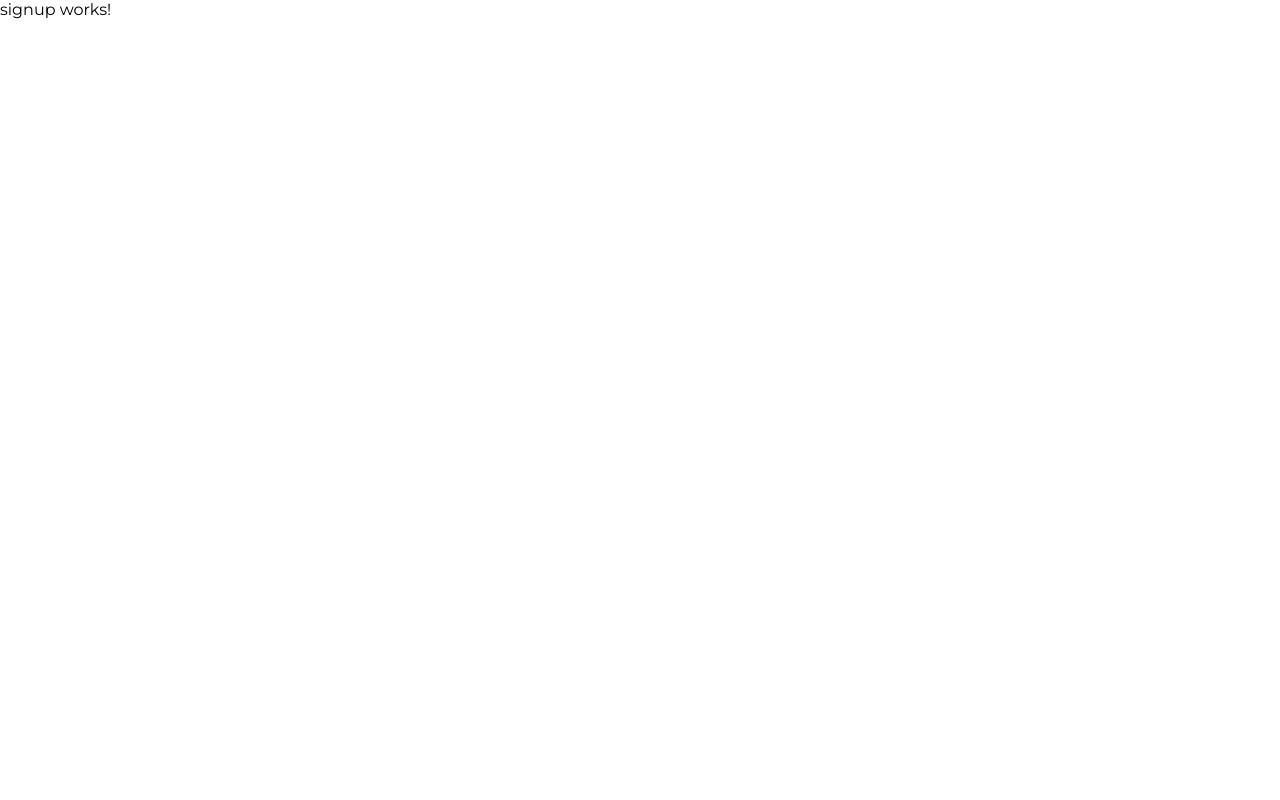
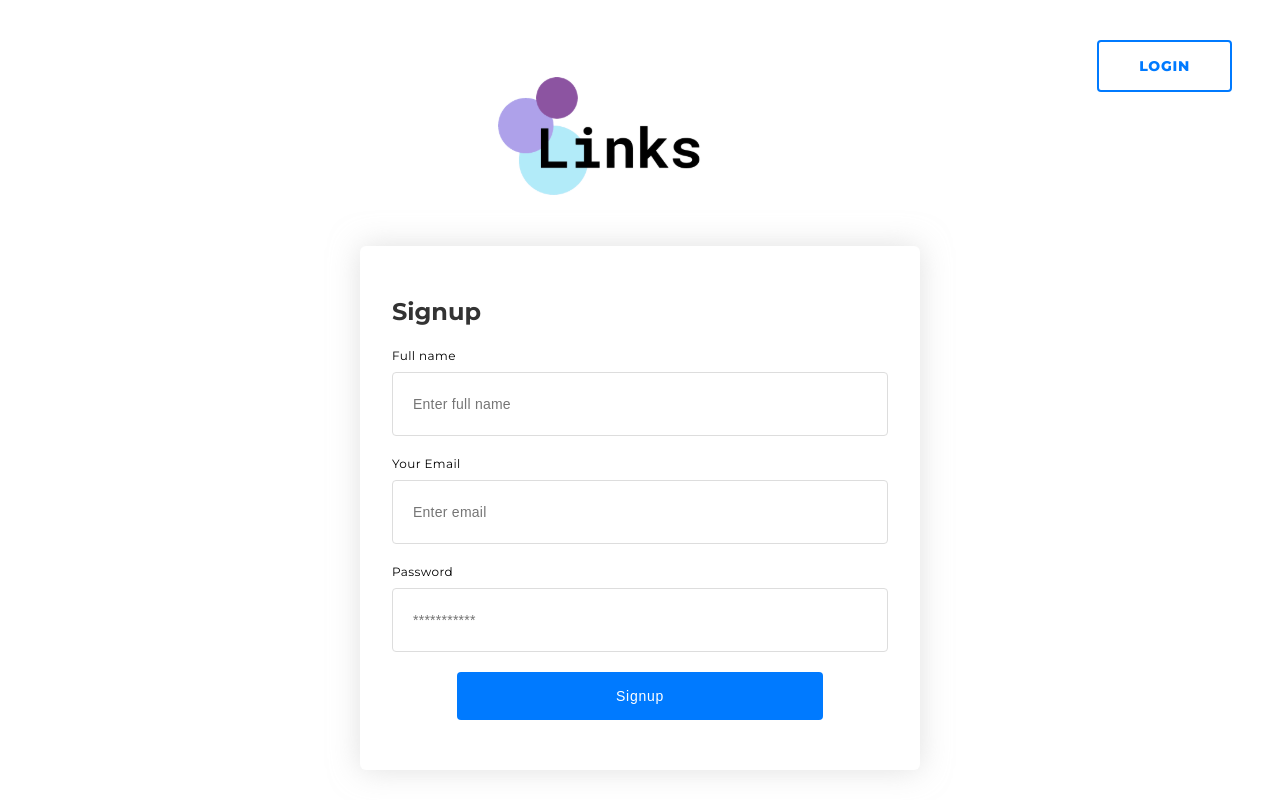
Before and after one commit to yomar-dev/mo-links, an Angular app: page /signup in a window 1280 px wide. Built offline with nearby package versions, Linux system fonts and the light colour scheme.

Commit message:
feat: create login and signup forms.

```diff
--- a/src/app/pages/login/login.component.html
+++ b/src/app/pages/login/login.component.html
@@ -1 +1,25 @@
-<p>login works!</p>
+<main class="form-screen">
+  <a routerLink="/signup" class="btn-link btn-link--static">Signup</a>
+
+  <figure class="logo">
+    <img src="assets/logo.svg" alt="links logo" class="logo__img" />
+  </figure>
+
+  <form class="form">
+    <h2 class="form__title">Login</h2>
+
+    <div class="form__control">
+      <label class="form__label">Your Email</label>
+      <input type="email" class="form__input" placeholder="Enter email" />
+    </div>
+
+    <div class="form__control">
+      <label class="form__label">Password</label>
+      <input type="password" class="form__input" placeholder="***********" />
+    </div>
+
+    <div class="form__control">
+      <button class="form__btn">Login</button>
+    </div>
+  </form>
+</main>
--- a/src/app/pages/signup/signup.component.html
+++ b/src/app/pages/signup/signup.component.html
@@ -1 +1,30 @@
-<p>signup works!</p>
+<main class="form-screen">
+  <a routerLink="/login" class="btn-link btn-link--static">Login</a>
+
+  <figure class="logo">
+    <img src="assets/logo.svg" alt="links logo" class="logo__img" />
+  </figure>
+
+  <form class="form">
+    <h2 class="form__title">Signup</h2>
+
+    <div class="form__control">
+      <label class="form__label">Full name</label>
+      <input type="text" class="form__input" placeholder="Enter full name" />
+    </div>
+
+    <div class="form__control">
+      <label class="form__label">Your Email</label>
+      <input type="email" class="form__input" placeholder="Enter email" />
+    </div>
+
+    <div class="form__control">
+      <label class="form__label">Password</label>
+      <input type="password" class="form__input" placeholder="***********" />
+    </div>
+
+    <div class="form__control">
+      <button class="form__btn">Signup</button>
+    </div>
+  </form>
+</main>
--- a/src/styles.scss
+++ b/src/styles.scss
@@ -9,3 +9,91 @@ body {
   background-color: #ffffff;
   font-family: "Montserrat", sans-serif;
 }
+
+.form-screen {
+  display: flex;
+  flex-direction: column;
+  align-items: center;
+  justify-content: center;
+  min-height: 100vh;
+}
+
+.form {
+  box-shadow: 0px 0px 30px rgba(199, 199, 199, 0.55);
+  border-radius: 6px;
+  padding: 50px 32px;
+  min-height: 450px;
+  width: 560px;
+
+  &__title {
+    color: #333333;
+    height: 32px;
+    font-size: 24px;
+    line-height: 132%;
+  }
+
+  &__control {
+    display: flex;
+    flex-direction: column;
+    margin-top: 20px;
+  }
+
+  &__label {
+    color: #000000;
+    height: 16px;
+    font-size: 12px;
+    line-height: 16px;
+    letter-spacing: 0.4px;
+    margin-bottom: 8px;
+  }
+
+  &__input {
+    background-color: #ffffff;
+    border: 1px solid #dddddd;
+    border-radius: 4px;
+    color: #333333;
+    height: 64px;
+    font-size: 14px;
+    line-height: 20px;
+    letter-spacing: 0.25px;
+    padding: 20px;
+  }
+
+  &__btn {
+    align-self: center;
+    background: #007aff;
+    border: 0;
+    border-radius: 4px;
+    color: #ffffff;
+    cursor: pointer;
+    font-size: 14px;
+    letter-spacing: 0.75px;
+    height: 48px;
+    width: 366px;
+
+    &--disabled {
+      background-color: #dddddd;
+      cursor: auto;
+    }
+  }
+}
+
+.btn-link {
+  background-color: #ffffff;
+  border: 2px solid #007aff;
+  border-radius: 4px;
+  color: #007aff;
+  cursor: pointer;
+  font-weight: 800;
+  font-size: 14px;
+  letter-spacing: 0.75px;
+  padding: 15px 40px;
+  text-decoration: none;
+  text-transform: uppercase;
+
+  &--static {
+    position: absolute;
+    top: 40px;
+    right: 48px;
+  }
+}
```
Also changed, not shown: src/assets/logo.svg (added).
